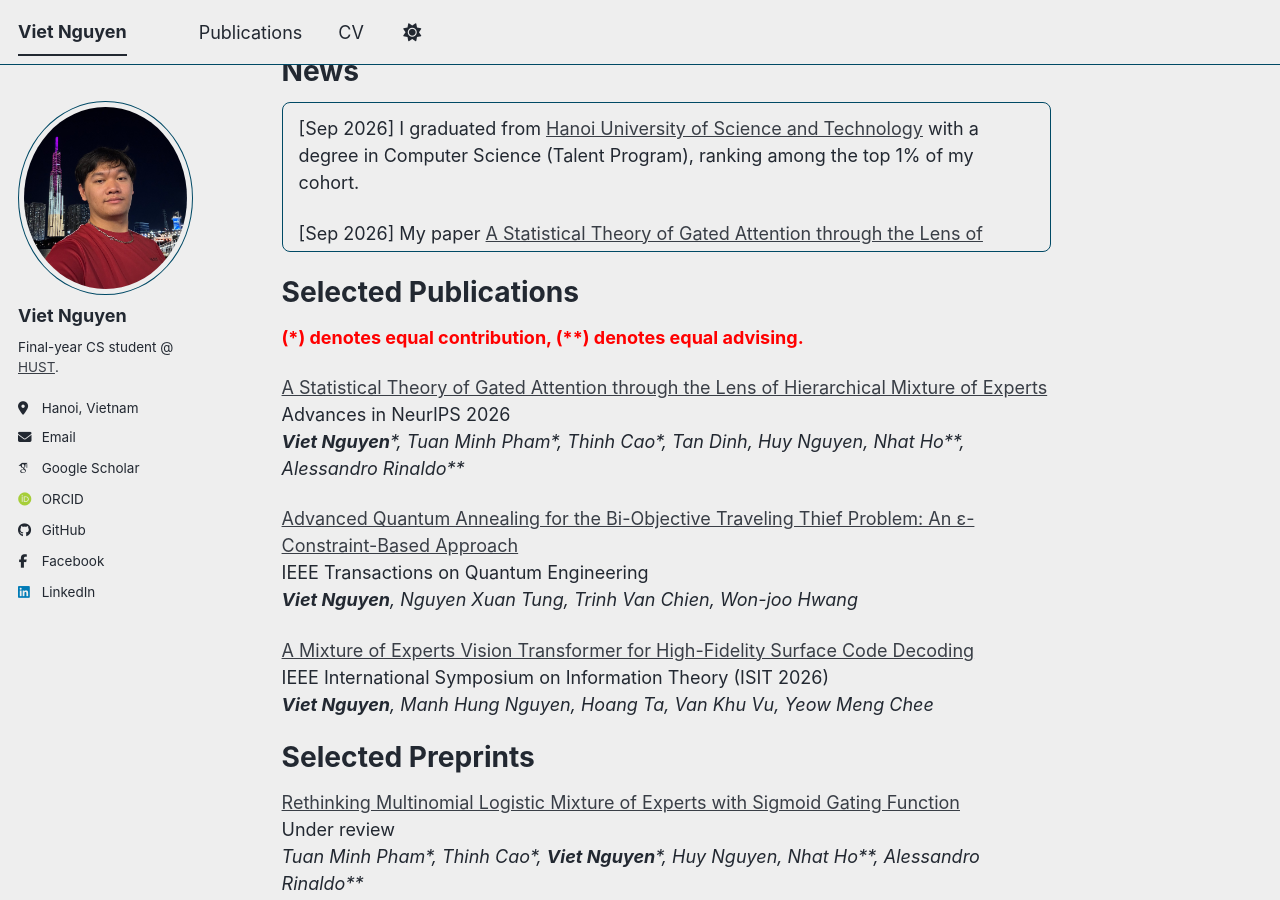
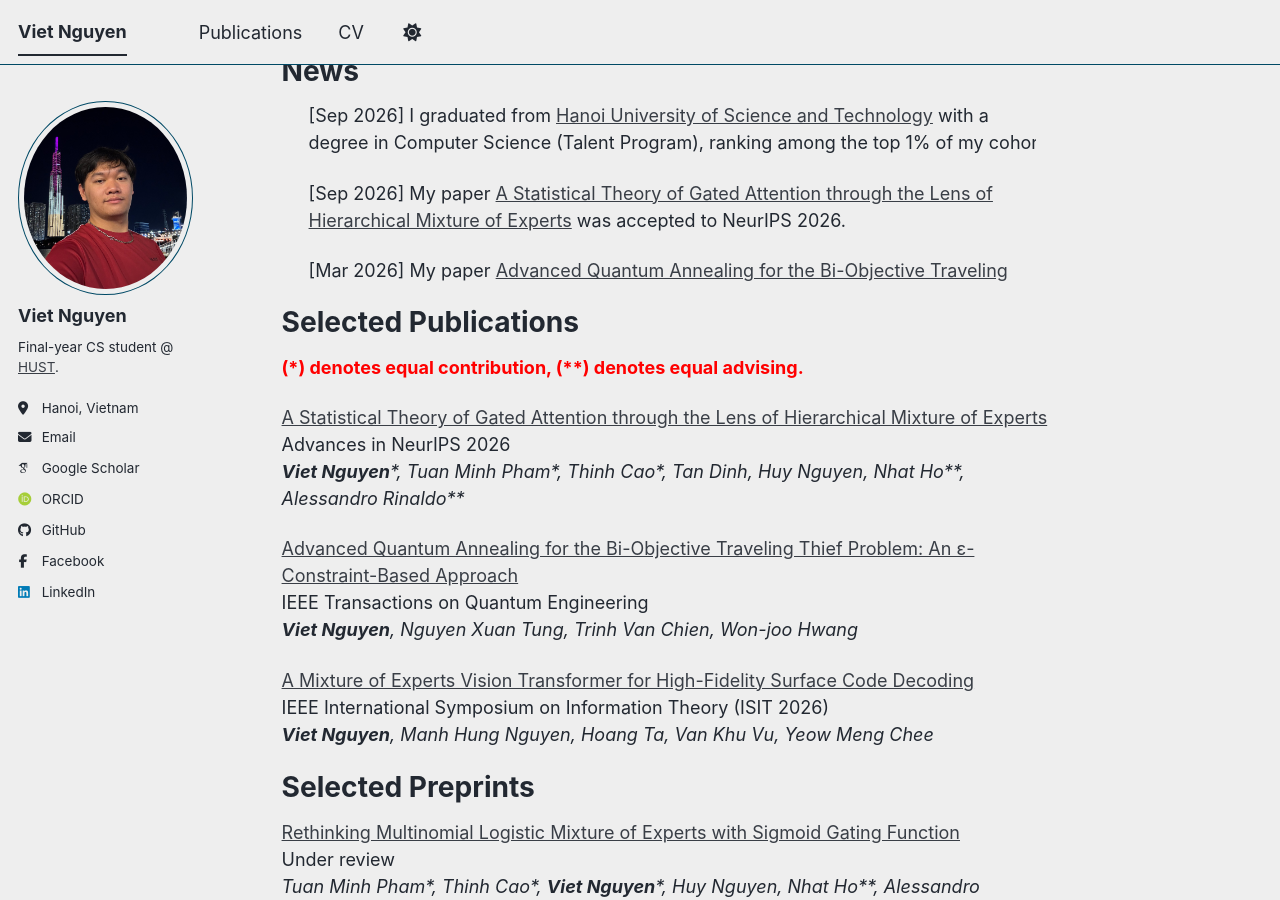
Before and after one commit to hsgsstudent/hsgsstudent.github.io, a Jekyll site: the page built from _pages/about.md, in a window 1280 px wide and 900 px high, scrolled down 608 px. Built offline with Jekyll 4.4.1, drawn with Linux system fonts in a browser that asks for light colours; some web fonts are replaced; a script bundle is joined from its source files by our own code; library files that are not in the unit come from our copies; some of the changed lines change nothing that is shown.

Commit message:
Modify news section height and scrolling behavior
Updated news section styling and content direction.

```diff
--- a/_pages/about.md
+++ b/_pages/about.md
@@ -18,18 +18,17 @@
 News
 ======
 <div style="
-       height: 150px;
-       overflow-y: auto;
-       border: 1px solid var(--global-border-color, #ccc);
-       border-radius: 8px;
-       padding: 12px 16px;
+       height: 180px;
+       overflow-y: scroll;
+       direction: rtl;
+       scrollbar-gutter: stable;
        margin-bottom: 1.3em;
-       box-sizing: border-box;
      "
      role="region"
      aria-labelledby="news"
      tabindex="0">
 
+<div style="direction: ltr; text-align: left; padding-left: 12px;">
   <p>
     [Sep 2026] I graduated from <a href="https://hust.edu.vn">Hanoi University of Science and Technology</a> with a degree in Computer Science (Talent Program), ranking among the top 1% of my cohort.
   </p>
@@ -47,7 +46,7 @@
   <p>
     [Jan 2026] My paper <a href="https://arxiv.org/abs/2602.01468">A Mixture of Experts Vision Transformer for High-Fidelity Surface Code Decoding</a> was accepted to IEEE ISIT 2026.
   </p>
-
+</div>
 </div>
 
 
```
